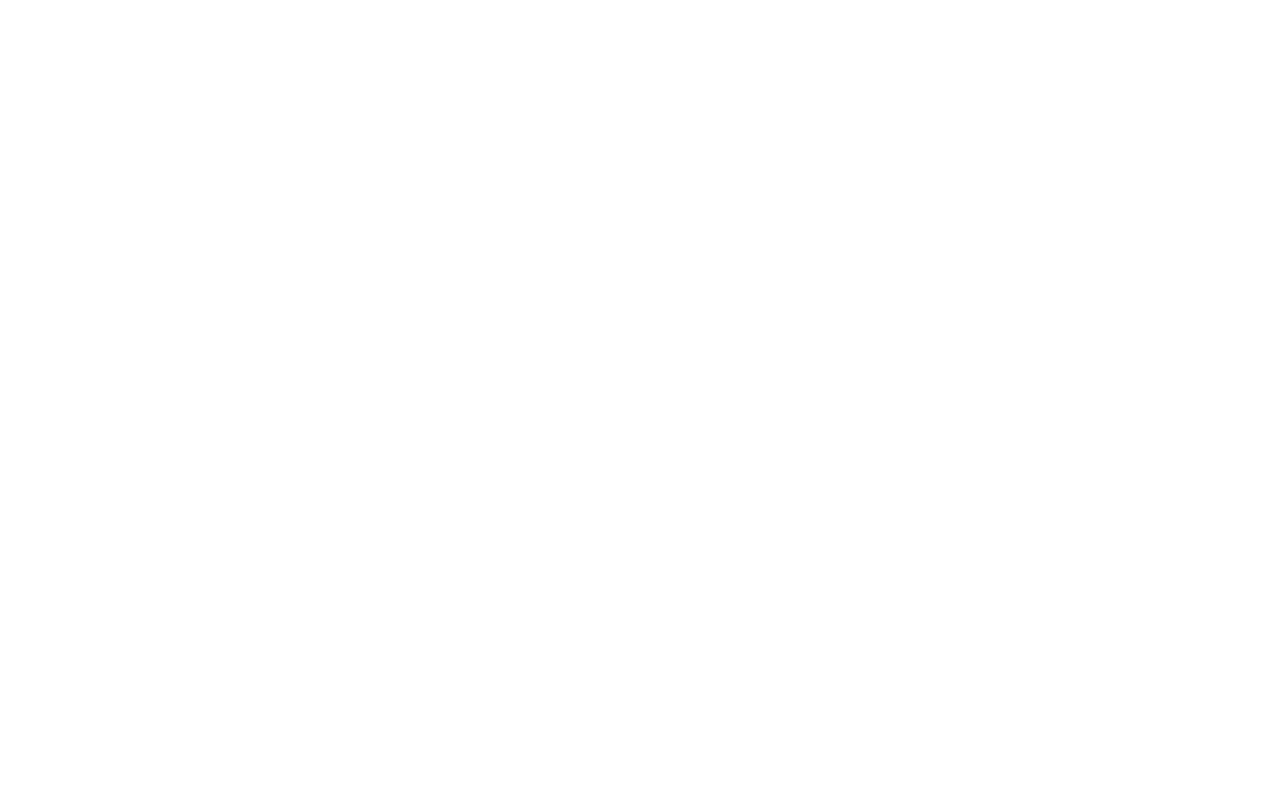
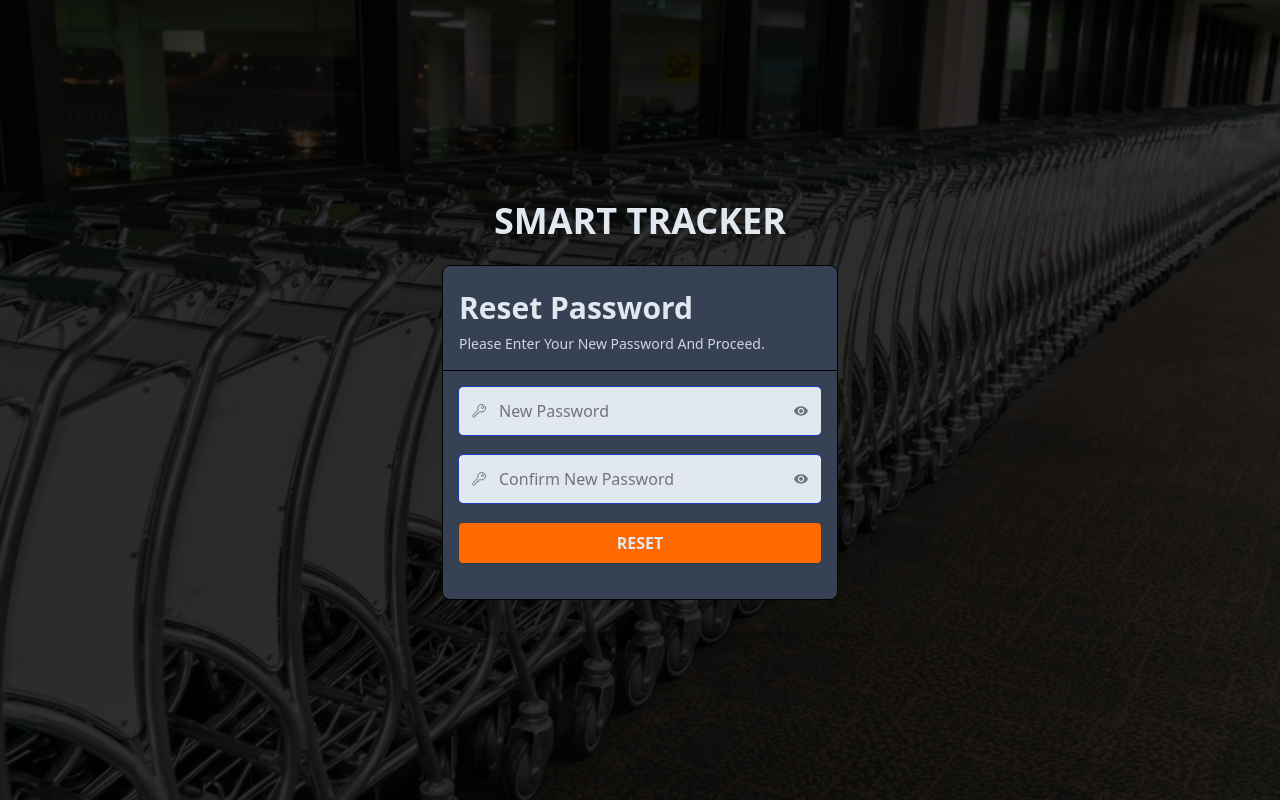
Before and after one commit to NikPrivate/smart-tracker-clone-frontend, a React (Vite) app: page /reset-password in a window 1280 px wide. Before the commit this address had no page. Built offline with nearby package versions, Linux system fonts and the light colour scheme.

Commit message:
done design login page

```diff
--- a/src/App.jsx
+++ b/src/App.jsx
@@ -3,6 +3,7 @@
 import Login from "./pages/Login";
 import ForgetPass from "./pages/ForgetPass";
 import Verifyotp from "./pages/Verifyotp";
+import Resetpass from "./pages/Resetpass";
 
 const App = () => {
   return (
@@ -11,6 +12,7 @@
         <Route path="/" element={<Login />} />
         <Route path="/forget-password" element={<ForgetPass />} />
         <Route path="/verify-otp" element={<Verifyotp />} />
+        <Route path="/reset-password" element={<Resetpass />} />
       </Routes>
     </Router>
   );
--- a/src/components/Otpinput.jsx
+++ b/src/components/Otpinput.jsx
@@ -5,15 +5,20 @@
   const [otp, setOtp] = useState("");
 
   return (
+    <div className="flex justify-center">
       <MuiOtpInput
         length={6}
         value={otp}
         onChange={(value) => setOtp(value)}
         TextFieldsProps={{
           sx: {
+            "& .MuiInputBase-root": {
+              border: "2px solid orange",
+              backgroundColor: "white",
+              width: "50px",
+              height: "50px",
+            },
             "& .MuiOutlinedInput-root": {
-            borderColor: "orange",
-            backgroundColor: "white",
               "& fieldset": { borderColor: "orange" },
               "&:hover fieldset": { borderColor: "darkorange" },
               "&.Mui-focused fieldset": { borderColor: "orangered" },
@@ -22,10 +27,12 @@
               textAlign: "center",
               fontSize: "20px",
               fontWeight: "bold",
+              color: "black",
             },
           },
         }}
       />
+    </div>
   );
 };
 
--- /dev/null
+++ b/src/pages/Resetpass.jsx
@@ -0,0 +1,91 @@
+import React, { useState } from "react";
+import { IoKeyOutline } from "react-icons/io5";
+import { IoMdEye } from "react-icons/io";
+import { IoMdEyeOff } from "react-icons/io";
+import { Link } from "react-router-dom";
+
+const Resetpass = () => {
+  const [showPassword, setShowPassword] = useState(false);
+  const [showPassword2, setShowPassword2] = useState(false);
+
+  const togglePasswordVisibility = () => {
+    setShowPassword(!showPassword);
+  };
+
+  const togglePasswordVisibility2 = () => {
+    setShowPassword2(!showPassword2);
+  };
+
+  return (
+    <div className="relative h-screen flex justify-center items-center">
+      {/* Background Image with Opacity */}
+      <div
+        className="absolute inset-0 bg-cover bg-center bg-no-repeat"
+        style={{
+          backgroundImage: "url('/login.jpg')",
+        }}
+      ></div>
+
+      {/* Overlay to Reduce Opacity */}
+      <div className="absolute inset-0 bg-black opacity-80"></div>
+
+      {/* Login Form (Above the Background) */}
+      <div className="relative z-10 w-[460px] bg-opacity-90 p-8 rounded-lg shadow-lg">
+        <div className="mb-6">
+          <h1 className="text-center text-4xl font-bold font-sans text-slate-200">
+            SMART TRACKER
+          </h1>
+        </div>
+        <div className="border bg-gray-700 rounded-lg">
+          <div className="border-b pt-6 px-4 pb-4 space-y-2">
+            <div className="flex items-center gap-2">
+              <h1 className="text-3xl font-sans font-semibold text-slate-200">
+                Reset Password
+              </h1>
+            </div>
+            <p className="text-sm text-gray-300">
+              Please Enter Your New Password And Proceed.
+            </p>
+          </div>
+          <div className="p-4">
+            <div className="mb-5 relative">
+              <IoKeyOutline className="absolute left-3 top-1/2 -translate-y-1/2 text-gray-500" />
+              <input
+                type={showPassword ? "text" : "password"}
+                placeholder="New Password"
+                className="outline w-full py-3 px-4 pl-10 outline-blue-800 rounded bg-slate-200"
+              />
+              <div
+                className="absolute right-3 top-1/2 -translate-y-1/2 text-gray-500 cursor-pointer"
+                onClick={togglePasswordVisibility}
+              >
+                {showPassword ? <IoMdEyeOff /> : <IoMdEye />}
+              </div>
+            </div>
+            <div className="mb-5 relative">
+              <IoKeyOutline className="absolute left-3 top-1/2 -translate-y-1/2 text-gray-500" />
+              <input
+                type={showPassword2 ? "text" : "password"}
+                placeholder="Confirm New Password"
+                className="outline w-full py-3 px-4 pl-10 outline-blue-800 rounded bg-slate-200"
+              />
+              <div
+                className="absolute right-3 top-1/2 -translate-y-1/2 text-gray-500 cursor-pointer"
+                onClick={togglePasswordVisibility2}
+              >
+                {showPassword2 ? <IoMdEyeOff /> : <IoMdEye />}
+              </div>
+            </div>
+            <Link to="/">
+              <button className="p-2 rounded shadow w-full bg-orange-500 mb-5 font-sans font-semibold hover:bg-orange-400 cursor-pointer text-slate-200">
+                RESET
+              </button>
+            </Link>
+          </div>
+        </div>
+      </div>
+    </div>
+  );
+};
+
+export default Resetpass;
--- a/src/pages/Verifyotp.jsx
+++ b/src/pages/Verifyotp.jsx
@@ -17,7 +17,7 @@
       <div className="absolute inset-0 bg-black opacity-80"></div>
 
       {/* Login Form (Above the Background) */}
-      <div className="relative z-10 w-[460px] bg-opacity-90 p-8 rounded-lg shadow-lg">
+      <div className="relative z-10 w-[500px] bg-opacity-90 p-8 rounded-lg shadow-lg">
         <div className="mb-6">
           <h1 className="text-center text-4xl font-bold font-sans text-slate-200">
             SMART TRACKER
@@ -39,7 +39,7 @@
             <div className="mb-5 mt-2">
               <Otpinput />
             </div>
-            <Link to="/verify-otp">
+            <Link to="/reset-password">
               <button className="p-2 py-4 rounded shadow w-full bg-orange-500 mb-3 font-sans font-semibold hover:bg-orange-400 cursor-pointer text-slate-200 text-sm">
                 VERIFY
               </button>
```
Lines whose indentation alone changed are shown as unchanged.
